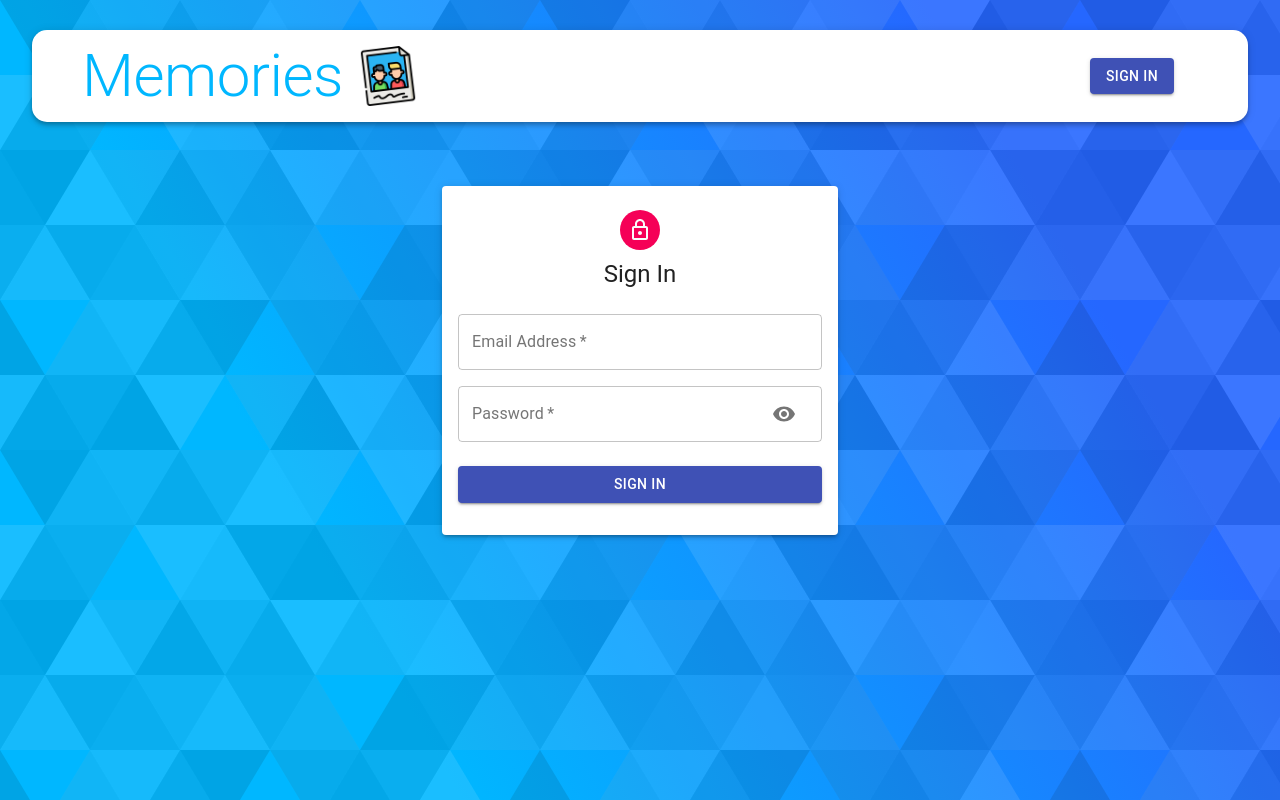
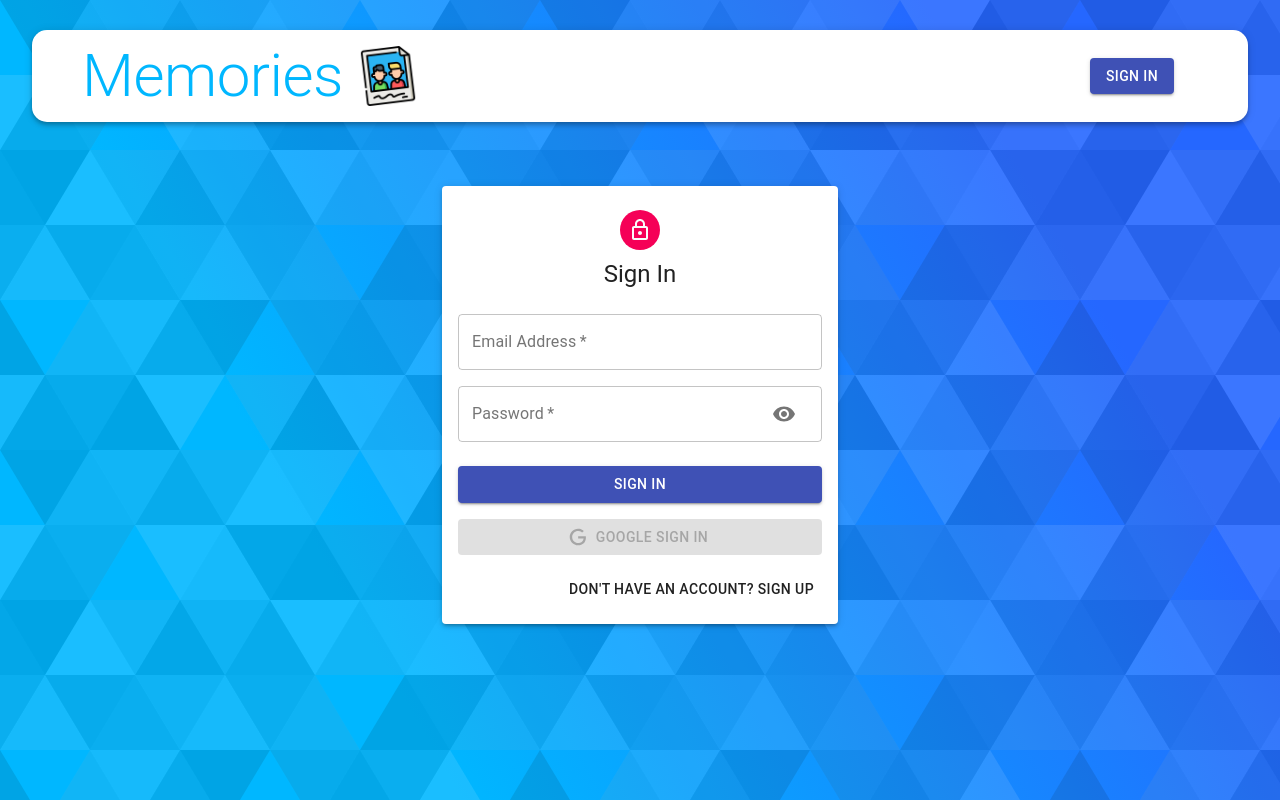
Before and after one commit to brickly26/Memories, a React (Create React App) app in the folder client/: page /auth in a window 1280 px wide. Built offline with nearby package versions, Linux system fonts and the light colour scheme.

Commit message:
trying to get google auth to work

```diff
--- a/client/public/index.html
+++ b/client/public/index.html
@@ -25,6 +25,7 @@
       Learn how to configure a non-root public URL by running `npm run build`.
     -->
     <title>React App</title>
+    <script src="https://accounts.google/gsi/client" async defer></script>
   </head>
   <body>
     <noscript>You need to enable JavaScript to run this app.</noscript>
--- a/client/src/components/Auth/Auth.js
+++ b/client/src/components/Auth/Auth.js
@@ -1,26 +1,37 @@
-import React, { useState } from 'react'
-import { Avatar, Button, Paper, Grid, Typography, Container } from '@material-ui/core'
-import LockOutlineIcon from '@material-ui/icons/LockOutlined'
+import React, { useState } from "react";
+import { Avatar, Button, Paper, Grid, Typography, Container } from "@material-ui/core";
+import { GoogleLogin } from "react-google-login";
 
-import Input from './Input'
-
-import useStyles from './styles'
+import Icon from './icon'
+import LockOutlineIcon from "@material-ui/icons/LockOutlined";
+import Input from "./Input";
+import useStyles from "./styles";
 
 const Auth = () => {
   const classes = useStyles();
   const [showPassword, setShowPassword] = useState(false);
+  const [isSignup, setIsSignup] = useState(false);
 
-  const isSignup = false;
+  const handleShowPassword = () =>
+    setShowPassword((prevShowPassword) => !prevShowPassword);
 
-  const handleShowPassword = () => setShowPassword((prevShowPassword) => !prevShowPassword)
+  const handleSubmit = () => {};
 
-  const handleSubmit = () => {
+  const handleChange = () => {};
 
-  }
+  const switchMode = () => {
+    setIsSignup((prevIsSignup) => !prevIsSignup);
+    handleShowPassword(false);
+  };
 
-  const handleChange = () => {
+  const googleSuccess = async (res) => {
+    console.log(res);
+  };
 
-  }
+  const googleFailure = (error) => {
+    console.log(error)
+    console.log('Google Sign In was unsuccessful. Try Again Later');
+  };
 
   return (
     <Container component="main" maxWidth="xs">
@@ -28,26 +39,47 @@
         <Avatar className={classes.avatar}>
           <LockOutlineIcon />
         </Avatar>
-        <Typography variant="h5">{isSignup ? 'Sign Up' : 'Sign In'}</Typography>
+        <Typography variant="h5">{isSignup ? "Sign Up" : "Sign In"}</Typography>
         <form className={classes.form} onSubmit={handleSubmit}>
           <Grid container spacing={2}>
-            { isSignup && (
-                <>
-                  <Input name="firstName" label="First Name" handleChange={handleChange} autoFocus half/>
-                  <Input name="lastName" label="Last Name" handleChange={handleChange} half />
-                </>
-              )}
+            {isSignup && (
+              <>
+                <Input name="firstName" label="First Name" handleChange={handleChange} autoFocus half />
+                <Input name="lastName" label="Last Name" handleChange={handleChange} half />
+              </>
+            )}
             <Input name="email" label="Email Address" handleChange={handleChange} type="email" />
-            <Input name="password" label="Password" handleChange={handleChange} type={showPassword ? 'text' : 'password'} handleShowPassword={handleShowPassword} />
-            { isSignup && <Input name='confirmPassword' label="Repeat Password" handleChange={handleChange} type='password' />}
+            <Input name="password" label="Password" handleChange={handleChange} type={showPassword ? "text" : "password"} handleShowPassword={handleShowPassword} />
+            {isSignup && (
+              <Input name="confirmPassword" label="Confirm Password" handleChange={handleChange} type="password" />
+            )}
           </Grid>
-          <Button className={classes.submit} type="submit" fullWidth variant="contained" color="primary">
+          <Button
+            className={classes.submit} type="submit" fullWidth variant="contained" color="primary">
             {isSignup ? "Sign Up" : "Sign In"}
           </Button>
+          <GoogleLogin
+            clientId="827411038781-a20bhmorup9qvgufvgs2muv400gh2776.apps.googleusercontent.com"
+            render={(renderProps) => (
+              <Button className={classes.googleButton} color="primary" fullWidth onClick={renderProps.onClick} disabled={renderProps.disabled} startIcon={<Icon />} variant="contained" >Google Sign In</Button>
+            )}
+            onSuccess={googleSuccess}
+            onFailure={googleFailure}
+            cookiePolicy="single_host_origin"
+          />
+          <Grid container justifyContent="flex-end">
+            <Grid item>
+              <Button onClick={switchMode}>
+                {isSignup
+                  ? "Already have an account? Sign In"
+                  : "Don't have an account? Sign Up"}
+              </Button>
+            </Grid>
+          </Grid>
         </form>
       </Paper>
     </Container>
-  )
-}
+  );
+};
 
-export default Auth
+export default Auth;
--- a/client/src/components/Auth/Input.js
+++ b/client/src/components/Auth/Input.js
@@ -16,7 +16,7 @@
             label={label}
             autoFocus={autoFocus}
             type={type}
-            InputProps={name === 'password' && {
+            InputProps={name === 'password' ? {
                 endAdornment: (
                     <InputAdornment position="end">
                         <IconButton onClick={handleShowPassword}>
@@ -24,7 +24,7 @@
                         </IconButton>
                     </InputAdornment>
                 )
-            }}
+            } : null}
         />
     </Grid>
   )
--- /dev/null
+++ b/client/src/components/Auth/icon.js
@@ -0,0 +1,12 @@
+import React from 'react';
+
+const icon = () => (
+  <svg style={{ width: '20px', height: '20px' }} viewBox="0 0 24 24">
+    <path
+      fill="currentColor"
+      d="M21.35,11.1H12.18V13.83H18.69C18.36,17.64 15.19,19.27 12.19,19.27C8.36,19.27 5,16.25 5,12C5,7.9 8.2,4.73 12.2,4.73C15.29,4.73 17.1,6.7 17.1,6.7L19,4.72C19,4.72 16.56,2 12.1,2C6.42,2 2.03,6.8 2.03,12C2.03,17.05 6.16,22 12.25,22C17.6,22 21.5,18.33 21.5,12.91C21.5,11.76 21.35,11.1 21.35,11.1V11.1Z"
+    />
+  </svg>
+);
+
+export default icon;
```
